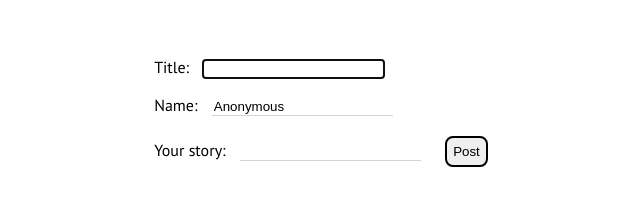
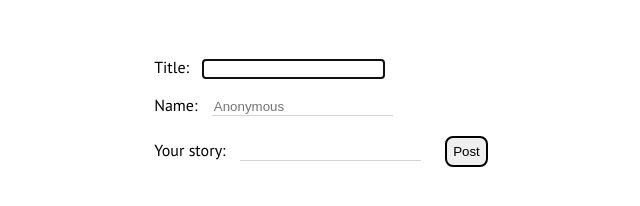
Before and after one commit to gretaivan/telegraph, a website with bundled scripts: page client/index.html in a window 1280 px wide. Shown: the full height of the page, 314-954 px from the left. Built offline with nearby package versions, Linux system fonts and the light colour scheme.

Commit message:
change value to placeholder

```diff
--- a/client/index.html
+++ b/client/index.html
@@ -20,7 +20,7 @@
             <label for="title">Title: </label>
             <input type="text" id="title" autocomplete="off" autofocus="on" /><br>
             <label for="name">Name: </label>
-            <input type="text" id="name" value="Anonymous" /><br>
+            <input type="text" id="name" placeholder="Anonymous" /><br>
             <label for="story">Your story: </label>
             <input type="text" id="story" maxlength="600" />
             <input type="submit" id="submit-btn" value="Post" />
```
